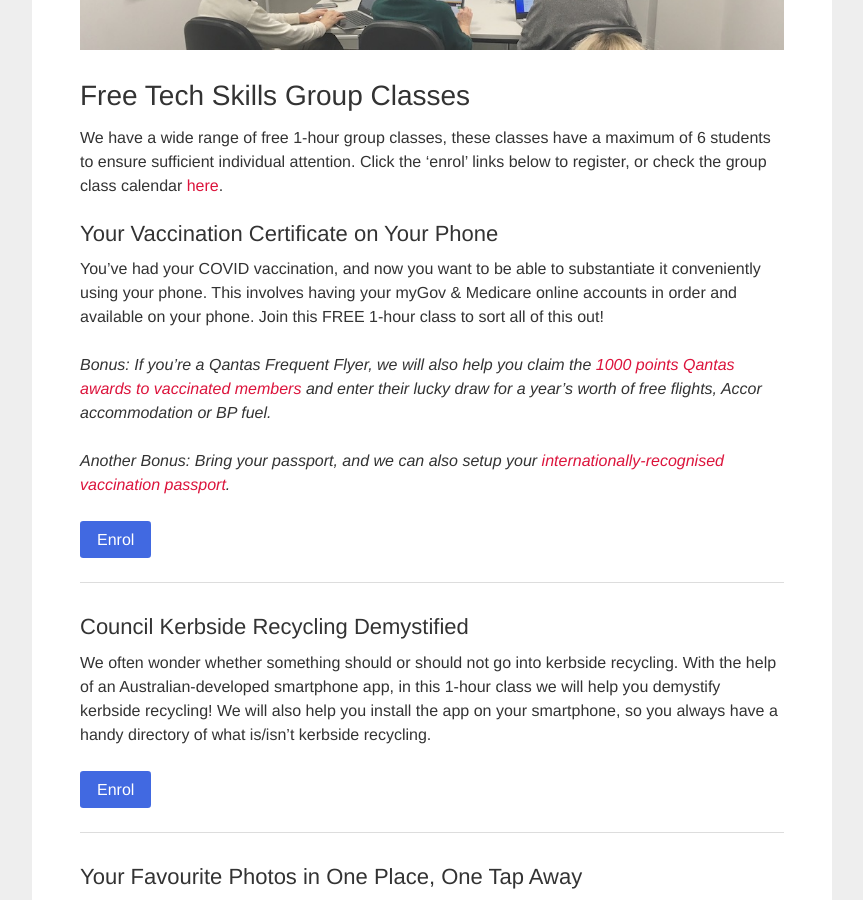
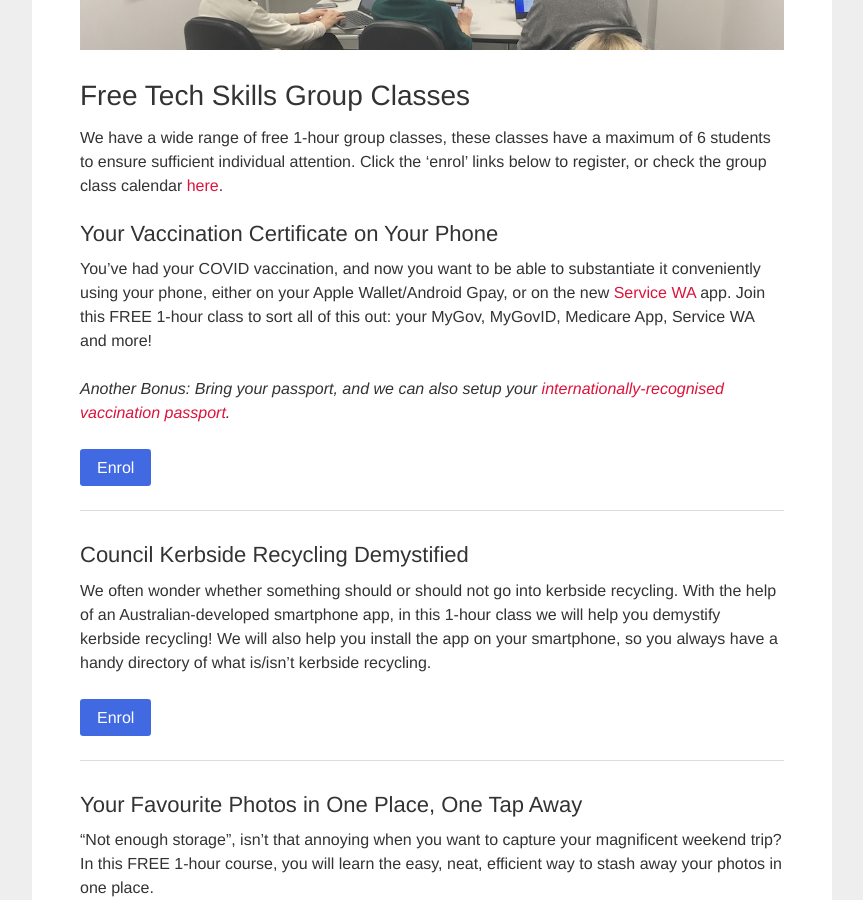
Before and after one commit to auxellbs/splconline.github.io, a Jekyll site: the page built from index.md, in a window 1280 px wide and 900 px high, scrolled down 944 px. Shown: the whole window, without its empty margins (208-1071 px from the left). Built offline with Jekyll 4.4.1, drawn with Linux system fonts in a browser that asks for light colours.

Commit message:
Update index.md

```diff
--- a/index.md
+++ b/index.md
@@ -22,9 +22,7 @@ Got your knickers in a knot over a problem with your smartphone, tablet or lapto
 We have a wide range of free 1-hour group classes, these classes have a maximum of 6 students to ensure sufficient individual attention. Click the 'enrol' links below to register, or check the group class calendar [here](/calendar).
 
 ### Your Vaccination Certificate on Your Phone
-You've had your COVID vaccination, and now you want to be able to substantiate it conveniently using your phone. This involves having your myGov & Medicare online accounts in order and available on your phone. Join this FREE 1-hour class to sort all of this out!
-
-*Bonus: If you're a Qantas Frequent Flyer, we will also help you claim the [1000 points Qantas awards to vaccinated members](https://www.qantas.com/au/en/frequent-flyer/member-offers/been-vaccinated-be-rewarded.html){:target="_blank"} and enter their lucky draw for a year's worth of free flights, Accor accommodation or BP fuel.*
+You've had your COVID vaccination, and now you want to be able to substantiate it conveniently using your phone, either on your Apple Wallet/Android Gpay, or on the new [Service WA](https://www.wa.gov.au/organisation/government-of-western-australia/servicewa-mobile-app){:target="_blank"} app. Join this FREE 1-hour class to sort all of this out: your MyGov, MyGovID, Medicare App, Service WA and more!
 
 *Another Bonus: Bring your passport, and we can also setup your [internationally-recognised vaccination passport](https://www.abc.net.au/news/2021-10-19/international-covid-vaccine-certificate-passport/100548596){:target="_blank"}.*
 
```
